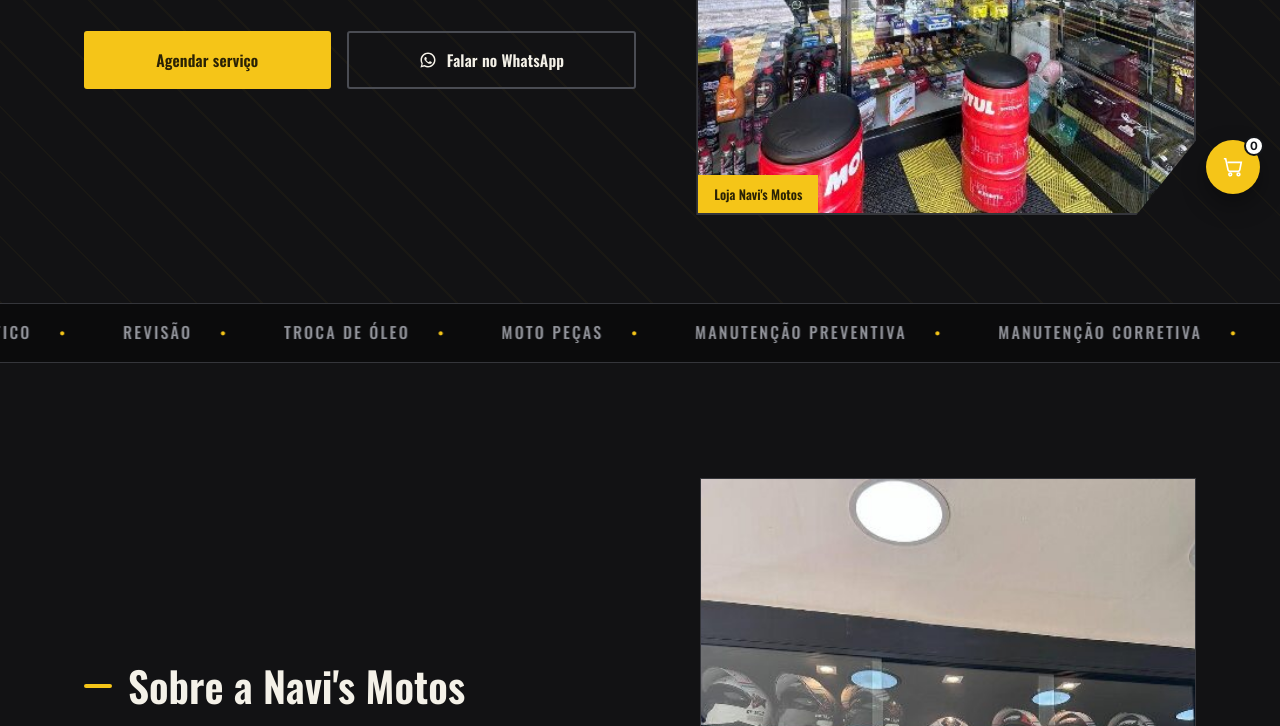
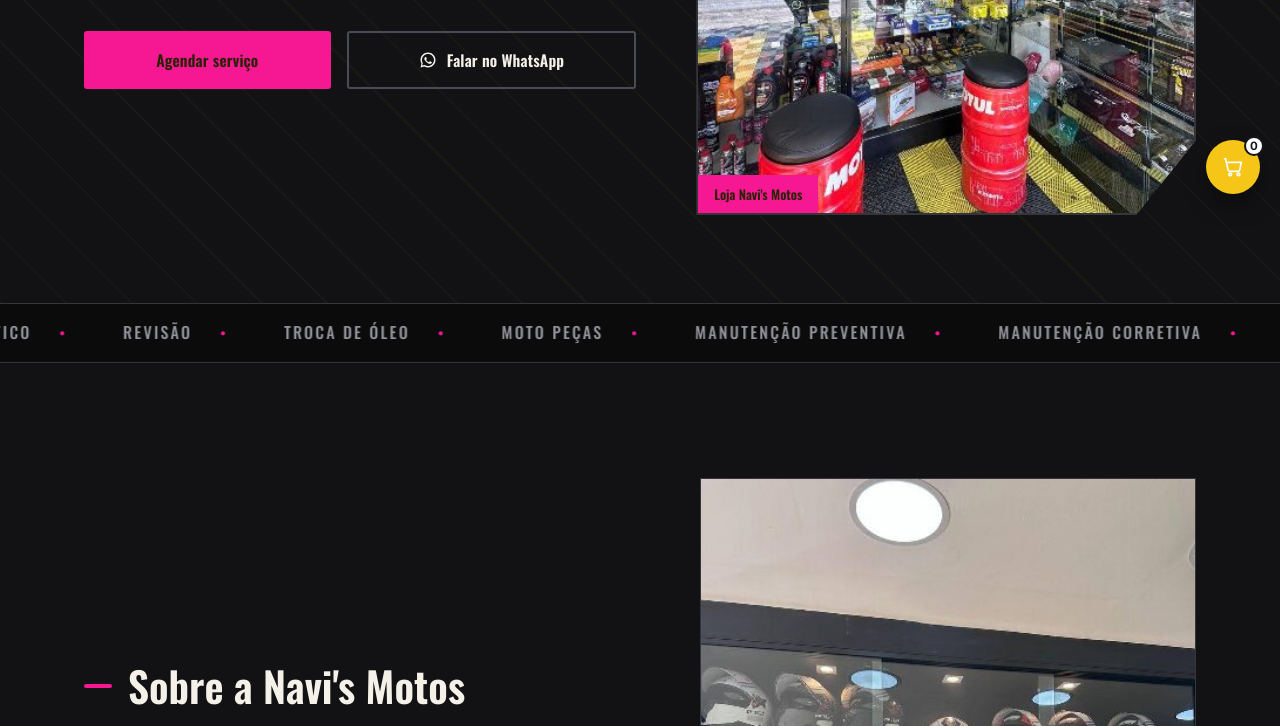
Before and after one commit to jeff-devv/Navis, a plain HTML site: page index.html in a window 1280 px wide. Shown: the part 586-1312 px from the top of the page. Drawn offline with nearby package versions, Linux system fonts and the light colour scheme.

Commit message:
Atualização index

```diff
--- a/css/style.css
+++ b/css/style.css
@@ -18,8 +18,8 @@
   --bone:           #f4f1e8;   /* texto principal sobre escuro */
   --bone-dim:       #cfccc3;
   --steel:          #93959c;   /* texto secundário */
-  --yellow:         #f5c518;   /* cor de destaque da marca */
-  --yellow-dim:     #c79e0f;
+  --yellow:         #f51892;   /* cor de destaque da marca */
+  --yellow-dim:     #c70f90;
   --yellow-ink:     #2a2205;   /* texto escuro sobre fundo amarelo */
 
   /* --- tipografia --- */
```
